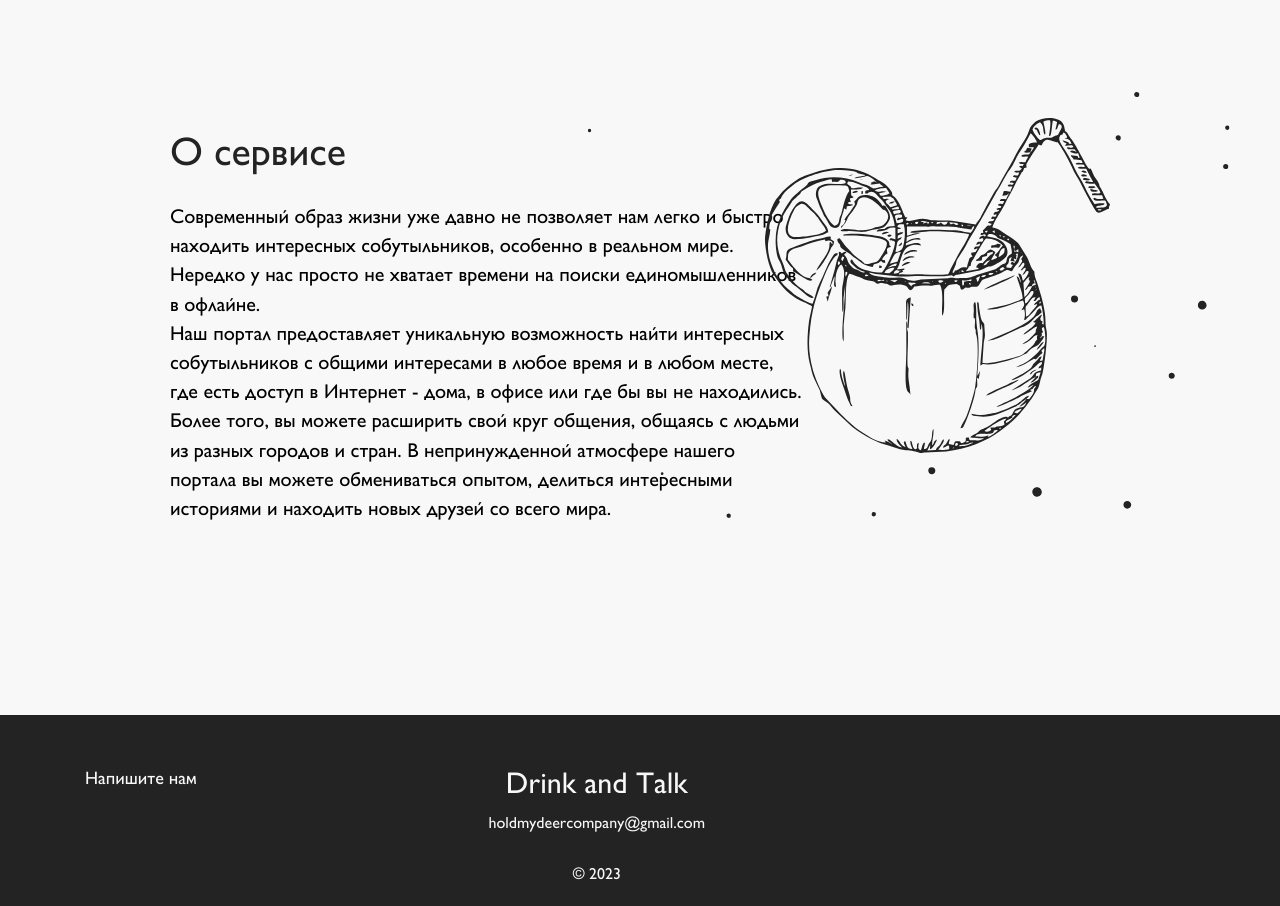
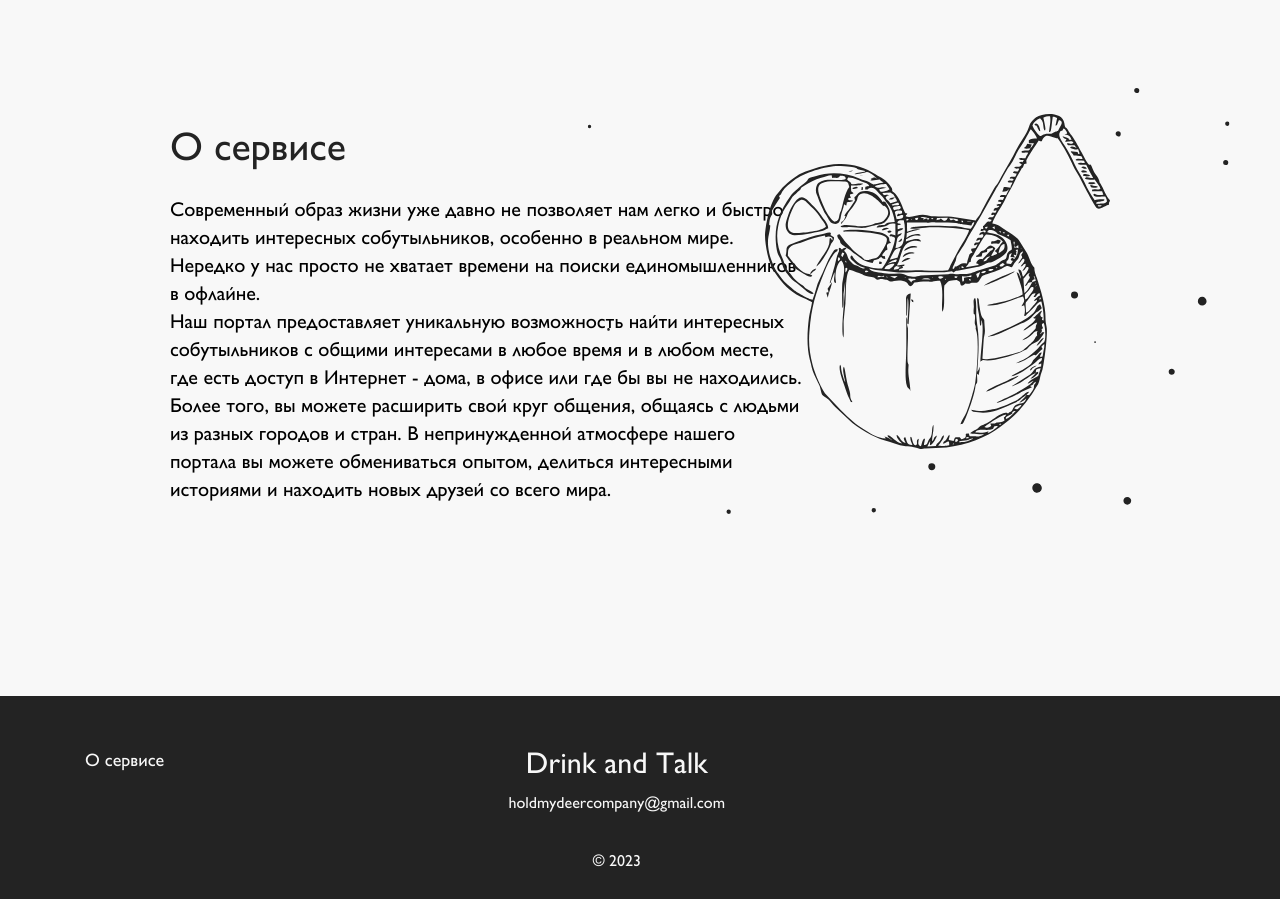
Before and after one commit to StasKudinow/drink-and-talk_frontend, a React (Create React App) app: page / in a window 1280 px wide. Shown: the part 800-1706 px from the top of the page. Built offline with nearby package versions, Linux system fonts and the light colour scheme.

Commit message:
fix: font-size/leading feat: refresher

```diff
--- a/package.json
+++ b/package.json
@@ -18,7 +18,7 @@
     "build": "react-scripts build",
     "test": "react-scripts test",
     "eject": "react-scripts eject",
-    "tailwind": "tailwind"
+    "tailwind": "tailwind-config-viewer"
   },
   "eslintConfig": {
     "extends": [
--- a/src/components/AboutProject.js
+++ b/src/components/AboutProject.js
@@ -4,10 +4,10 @@ function AboutProject() {
     <section className="container mx-auto px-34 pb-38 flex flex-raw justify-between relative">
       <div className="w-129 h-86 bg-dots_2 bg-cover absolute -top-6 right-10" />
       <div id="About" className="w-127 pt-3">
-        <h2 className="mb-5 font-normal text-h2-web leading-[46px] text-black">
+        <h2 className="mb-5 font-normal text-h2-web leading-h3-web text-black">
           О сервисе
         </h2>
-        <p className="font-normal text-text-sm-web leading-[146.34%]">
+        <p className="font-normal text-text-sm-web leading-7">
           Современный образ жизни уже давно не позволяет нам
           легко и быстро находить интересных собутыльников,
           особенно в реальном мире. Нередко у нас просто не
--- a/src/components/App.js
+++ b/src/components/App.js
@@ -5,12 +5,12 @@ import Footer from './Footer'
 import Main from './Main'
 import Categories from './Categories'
 import Bar from './Bar'
-import Popup from './Popup'
+// import Popup from './Popup'
 
 function App() {
 
   return (
-    <div className="max-w-full min-w-[320px] min-h-[100vh] bg-white font-sans">
+    <div className="max-w-full min-w-64 min-h-screen bg-white font-sans">
       <Header />
 
       <Switch>
--- a/src/components/Bar.js
+++ b/src/components/Bar.js
@@ -4,6 +4,13 @@ import Button from './Button'
 import { streams } from '../utils/costants'
 
 function Bar() {
+
+  function refreshPage() { // доделать
+    let result = window.confirm('Выйти из бара?')
+    if (result) {
+      window.location.reload()
+    }
+  }
 
   return (
     <main className="w-full py-17 flex flex-col items-center">
@@ -17,6 +24,7 @@ function Bar() {
         variant="green-button"
         handler="link"
         url="/categories"
+        onRefreshPage={refreshPage}
       />
       <div className="w-120 h-45 mt-7 bg-bar_image bg-cover" />
     </main>
--- a/src/components/Button.js
+++ b/src/components/Button.js
@@ -7,6 +7,7 @@ function Button({
   url,
   onOpenMenu,
   isMenuOpen,
+  onRefreshPage
 }) {
 
   const history = useHistory()
@@ -28,6 +29,7 @@ function Button({
   function handleClick() {
     if (handler === 'link') {
       openLink()
+      onRefreshPage()
     } else if (handler === 'drop-down') {
       onOpenMenu()
     }
--- a/src/components/Categories.js
+++ b/src/components/Categories.js
@@ -21,7 +21,7 @@ function Categories() {
       </h2>
       <section className="w-222 flex flex-row justify-between mb-15">
         <div className="w-82">
-          <h3 className="mb-6 font-normal text-[100px] leading-[115px] text-black opacity-50">Тема</h3>
+          <h3 className="mb-6 font-normal text-8xl leading-115 text-black opacity-50">Тема</h3>
           <ul className="flex flex-wrap gap-x-5 gap-y-3">
             {topics.map((topic) => { // мапим объекты селекторов из изначального массива
               return <li key={topic.id}>
@@ -37,7 +37,7 @@ function Categories() {
         </div>
         <div className="w-50 h-104 bg-categories_img bg-cover" />
         <div className="w-82">
-          <h3 className="mb-6 font-normal text-[100px] leading-[115px] text-black text-center opacity-50">Напитки</h3>
+          <h3 className="mb-6 font-normal text-8xl leading-115 text-black text-center opacity-50">Напитки</h3>
           <ul className="flex flex-wrap gap-x-5 gap-y-3">
             {drinks.map((drink) => { // мапим объекты селекторов из изначального массива
               return <li key={drink.id}>
--- a/src/components/Footer.js
+++ b/src/components/Footer.js
@@ -3,27 +3,46 @@
 // import instagramIcon from '../images/icons/instagram.svg'
 // Убрано пока нету соцсетей.
 
+import { useHistory } from 'react-router-dom'
+
 function Footer() {
+
+  const history = useHistory()
+
+  function handleAboutClick() {
+    history.push('/')
+  }
 
   return (
     <footer className="w-full bg-black">
       <div className="container mx-auto w-222 pt-11 pb-4 flex flex-start">
-        <div className="w-124 flex justify-between">
+        <div className="w-128 flex justify-between">
           <ul id="Contacts">
-            <li className="font-normal text-text-xsm-all leading-[21px] text-white">
-              <a href="mailto:holdmydeercompany@gmail.com">
-                Напишите нам
-              </a>
+            {/* <li>
+              <a
+                href="#"
+                className="mb-3 font-normal text-text-xsm-all leading-5 text-white"
+              >Контакты</a>
+            </li> */}
+            <li>
+              <a
+                href="#About"
+                className="font-normal text-text-xsm-all leading-5 text-white"
+                onClick={handleAboutClick}
+              >О сервисе</a>
             </li>
           </ul>
           <div>
-            <h3 className="font-normal text-h3-web leading-[34px] text-center text-white mb-2">
+            <h3 className="font-normal text-h3-web leading-8 text-center text-white mb-2">
               Drink and Talk
             </h3>
-            <p className="font-normal text-xsm-all leading-[21px] text-center text-white mb-6">
+            <a
+              className="font-normal text-xsm-all leading-5 text-center text-white"
+              href="mailto:holdmydeercompany@gmail.com"
+            >
               holdmydeercompany@gmail.com
-            </p>
-            <p className="font-normal text-xsm-all leading-[21px] text-center text-white">
+            </a>
+            <p className="mt-6 font-normal text-xsm-all leading-8 text-center text-white">
               &copy; 2023
             </p>
           </div>
--- a/src/components/Promo.js
+++ b/src/components/Promo.js
@@ -5,18 +5,18 @@ function Promo() {
     <section className="container mx-auto px-10 pt-10 flex flex-raw justify-between relative">
       <div className="w-185 h-119 bg-dots_1 bg-cover absolute top-13 left-9" />
       <div className="max-w-111 flex flex-col mb-58 ml-23">
-        <h1 className="-mb-3 font-normal text-h1-web leading-[172px] text-black">
+        <h1 className="-mb-3 font-normal text-h1-web leading-172 text-black">
           Drink
           <div className="mb-9 flex flex-raw pl-32 gap-5">
-            <span className="-mt-3 text-[110px] leading-[126px]">
+            <span className="-mt-3 text-110 leading-126">
               and
             </span>
-            <span className="-mt-4 text-[120px] leading-[138px] text-white text-stroke">
+            <span className="-mt-4 text-120 leading-138 text-white text-stroke">
               Talk
             </span>
           </div>
         </h1>
-        <h3 className="w-96 mb-6 font-normal text-h3-web leading-[34px] text-black ">
+        <h3 className="w-96 mb-6 font-normal text-h3-web leading-8 text-black ">
           Сервис для общения по видео-связи и душевных
           разговоров
         </h3>
--- a/src/components/Selector.js
+++ b/src/components/Selector.js
@@ -15,6 +15,7 @@ function Selector(props) {
       rounded-default
       cursor-pointer
       duration-300
+      hover:bg-opacity-10
     `
   )
 
@@ -22,7 +23,8 @@ function Selector(props) {
     `
       font-normal
       text-h3-web
-      leading-[34px]
+      leading-8
+      hover:text-black
       ${isClicked ? 'text-black' : 'text-white'}
     `
   )
--- a/tailwind.config.js
+++ b/tailwind.config.js
@@ -67,6 +67,8 @@ module.exports = {
         'h3-mob': '25px',
         'text-sm-web': '20px',
         'text-xsm-all': '18px',
+        '110': '110px',
+        '120': '120px',
       },
       lineHeight: {
         'h1-web': '60px',
@@ -74,6 +76,10 @@ module.exports = {
         'h3-web': '44px',
         'text-sm-web': '44px',
         'all-mob': '32px',
+        '115': '115px',
+        '126': '126px',
+        '138': '138px',
+        '172': '172px',
       },
       boxShadow: {
         'button-shadow':
```
